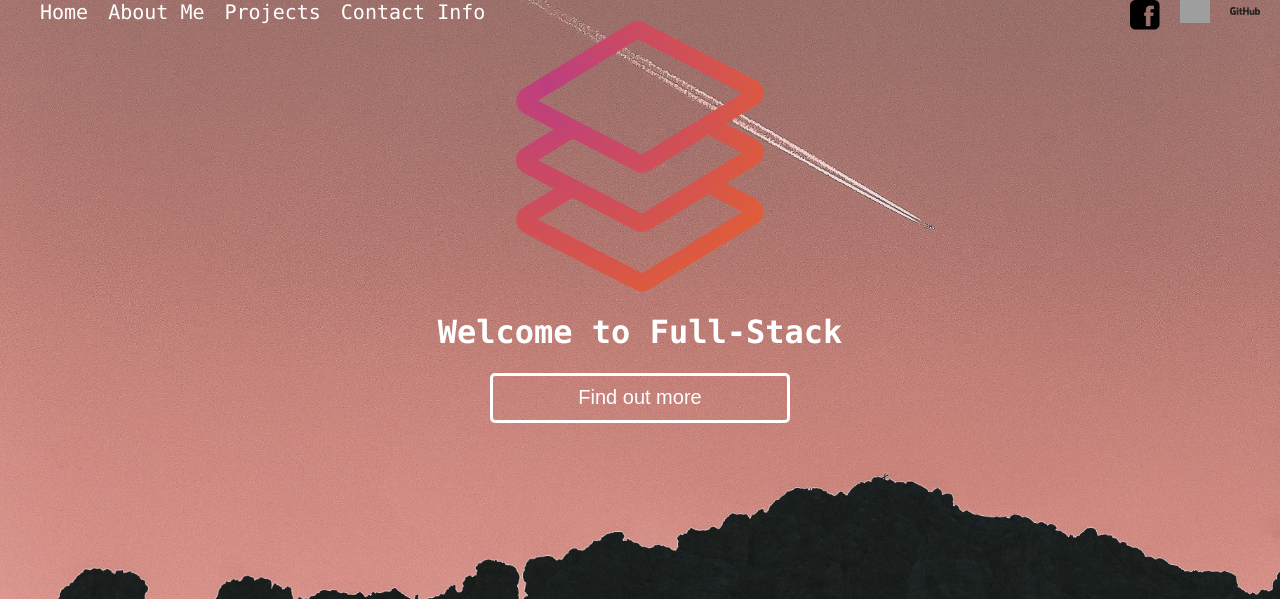
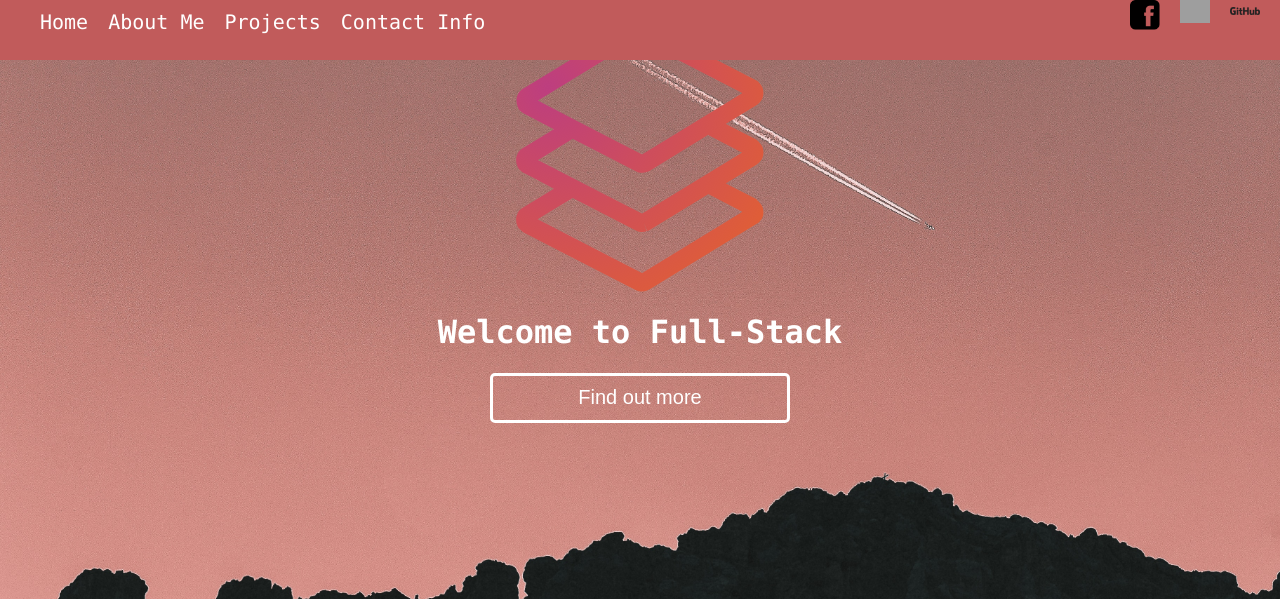
Before and after one commit to aabdiaziz/Portfolio, a PHP site: page / in a window 1280 px wide. Shown: the top 599 px of the page. Run offline with PHP 8.4, Linux system fonts and the light colour scheme; grey boxes are pictures that could not be loaded.

```diff
--- a/index.html
+++ b/index.html
@@ -24,7 +24,6 @@
                 <a class="socialLinks" href="https://www.linkedin.com/in/abdirahman-abdiaziz-aa9112136/"><img class="imgsocial" src="images/linkedin.png" alt=""></a>
                 <a class="socialLinks" href="https://www.github.com/aabdiaziz"><img class="imgsocial" src="images/github.png" alt=""></a>
             </div>
-
         </navbar>
 
 
--- a/style.css
+++ b/style.css
@@ -40,13 +40,14 @@ navbar {
     z-index: 10;
     display: inline;
     overflow: auto;
+    background-color: #c15b5b;
 }
 
 #nav {
     width: 700px;
     display: flex;
     flex-direction: row;
-    margin-top: 0;
+    margin-top: 10px;
     list-style: none;
     color: white;
     font-size: 20px;
```
